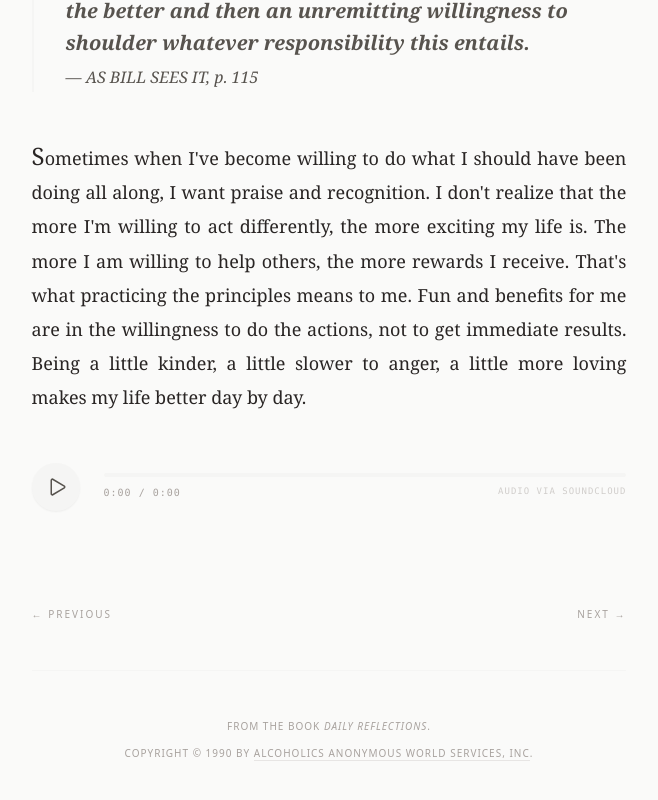
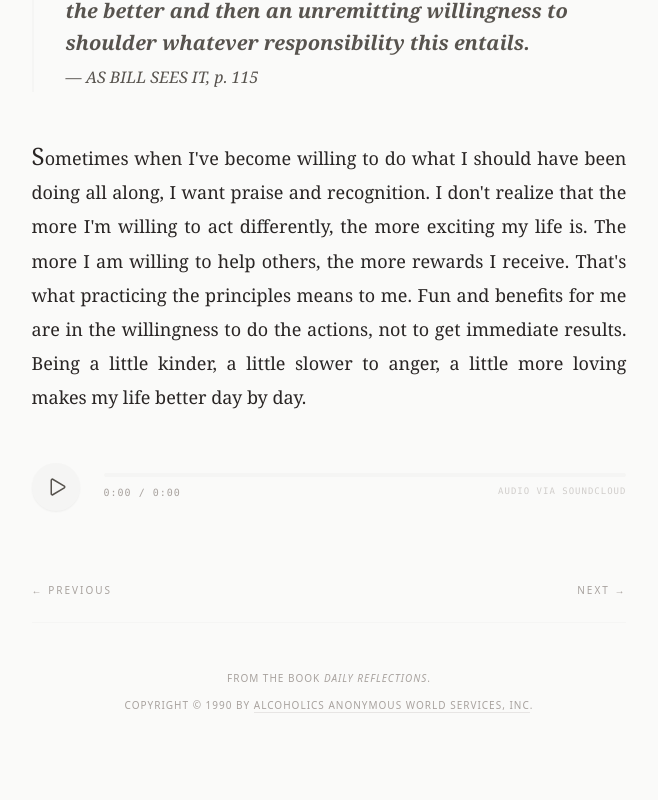
Before and after one commit to williamthazard/daily-reflections, a React (Vite) app: page /#2026-04-10 in a window 1280 px wide. Shown: the part 380-1180 px from the top of the page, without its empty margins (311-969 px from the left). Built offline with nearby package versions, Linux system fonts and the light colour scheme.

Commit message:
💄 Style: Synchronize vertical rhythm at the bottom of the page

```diff
--- a/src/App.tsx
+++ b/src/App.tsx
@@ -113,7 +113,7 @@ const AudioPlayer = ({ trackId, secretToken }: { trackId: string, secretToken?:
   const initialUrl = `https://w.soundcloud.com/player/?url=https%3A//api.soundcloud.com/tracks/${trackId}${secretToken ? `%3Fsecret_token%3D${secretToken}` : ''}&auto_play=false&show_comments=false&show_user=false&show_reposts=false&show_teaser=false`;
 
   return (
-    <div className="mt-12 animate-fade-in relative">
+    <div className="animate-fade-in relative">
       <div className="flex items-center gap-6">
         <button
           onClick={togglePlay}
@@ -284,7 +284,7 @@ function App() {
   const prevItem = currentIdx >= 0 && currentIdx < index.length - 1 ? index[currentIdx + 1] : null;
 
   const Nav = () => (
-    <nav className="flex justify-between items-center text-[10px] uppercase tracking-[0.2em] text-stone-400 dark:text-stone-500 border-b border-stone-100 dark:border-stone-900 py-12 font-sans antialiased">
+    <nav className="flex justify-between items-center text-[10px] uppercase tracking-[0.2em] text-stone-400 dark:text-stone-500 border-b border-stone-100 dark:border-stone-900 py-6 font-sans antialiased">
       {prevItem ? (
         <button onClick={() => loadReflection(prevItem.date)} className="uppercase hover:text-stone-900 dark:hover:text-stone-200 transition-colors">← previous</button>
       ) : <span className="opacity-20 select-none">← previous</span>}
@@ -435,11 +435,10 @@ function App() {
                     <span className="text-xs font-mono text-stone-400 tracking-[0.3em] block text-center mb-10 uppercase">{formatDate(currentReflection.date)}</span>
                     <h2 className="text-3xl md:text-4xl font-light tracking-widest mt-4 mb-12 text-center uppercase leading-snug text-stone-800 dark:text-stone-100">{currentReflection.title}</h2>
 
-                    <div className="max-w-prose mx-auto w-full flex flex-col">
+                    <div className="max-w-prose mx-auto w-full flex flex-col space-y-12">
                       {currentReflection.quote && (
-                        <blockquote className="text-xl italic text-stone-600 dark:text-stone-400 leading-relaxed font-serif border-l-2 border-stone-100 dark:border-stone-900 pl-8 mb-12" dangerouslySetInnerHTML={{ __html: currentReflection.quote }} />
+                        <blockquote className="text-xl italic text-stone-600 dark:text-stone-400 leading-relaxed font-serif border-l-2 border-stone-100 dark:border-stone-900 pl-8" dangerouslySetInnerHTML={{ __html: currentReflection.quote }} />
                       )}
-
                       <div className="space-y-10 text-lg leading-[1.9] text-stone-800 dark:text-stone-200 font-serif antialiased text-justify">
                         {currentReflection.body.split('\n\n').map((p, i) => <p key={i} className="first-letter:text-2xl dark:first-letter:text-stone-100">{p}</p>)}
                       </div>
@@ -451,9 +450,7 @@ function App() {
                         />
                       )}
 
-                      <div className="mt-12">
-                        <Nav />
-                      </div>
+                      <Nav />
                     </div>
                   </div>
                 </article>
```
